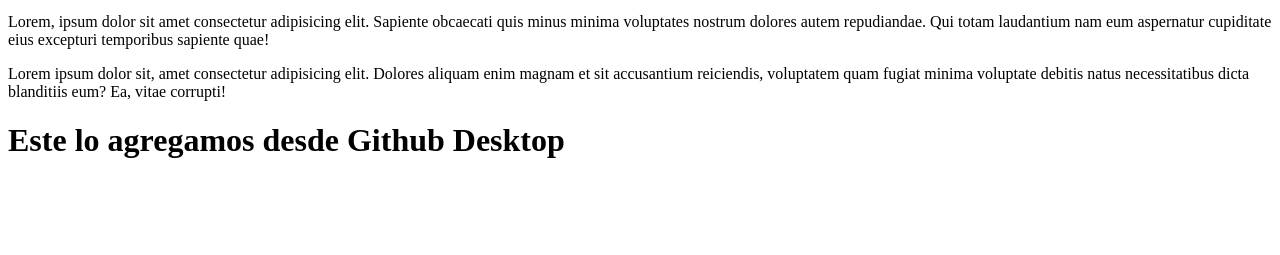
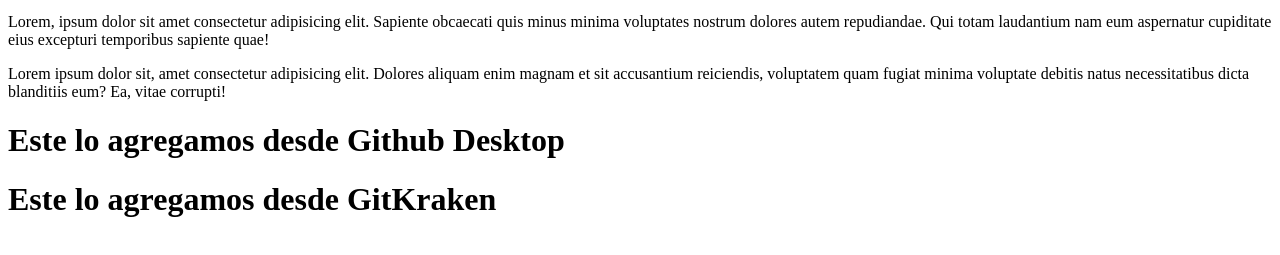
Before and after one commit to ulysses316/semana-3-EQ, a plain HTML site: page index.html in a window 1280 px wide. Shown: the part 749-1004 px from the top of the page. Drawn offline with nearby package versions, Linux system fonts and the light colour scheme.

Commit message:
Git Kraken
Acabamos de agregar un commit desde gitkraken

```diff
--- a/index.html
+++ b/index.html
@@ -20,5 +20,6 @@
     <p>Lorem ipsum dolor sit, amet consectetur adipisicing elit. Dolores aliquam enim magnam et sit accusantium reiciendis, voluptatem quam fugiat minima voluptate debitis natus necessitatibus dicta blanditiis eum? Ea, vitae corrupti!</p>
 
     <h1>Este lo agregamos desde Github Desktop</h1>
+    <h1>Este lo agregamos desde GitKraken</h1>
 </body>
 </html>
```
